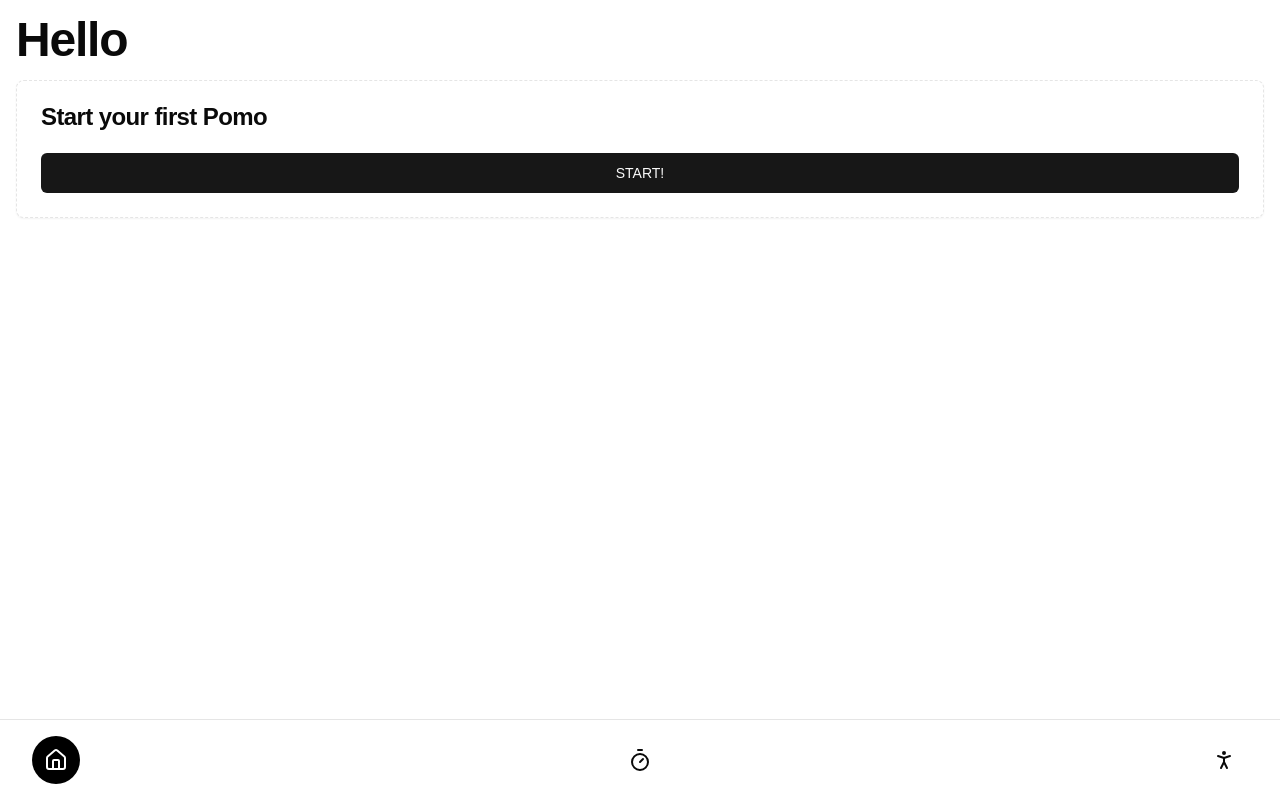
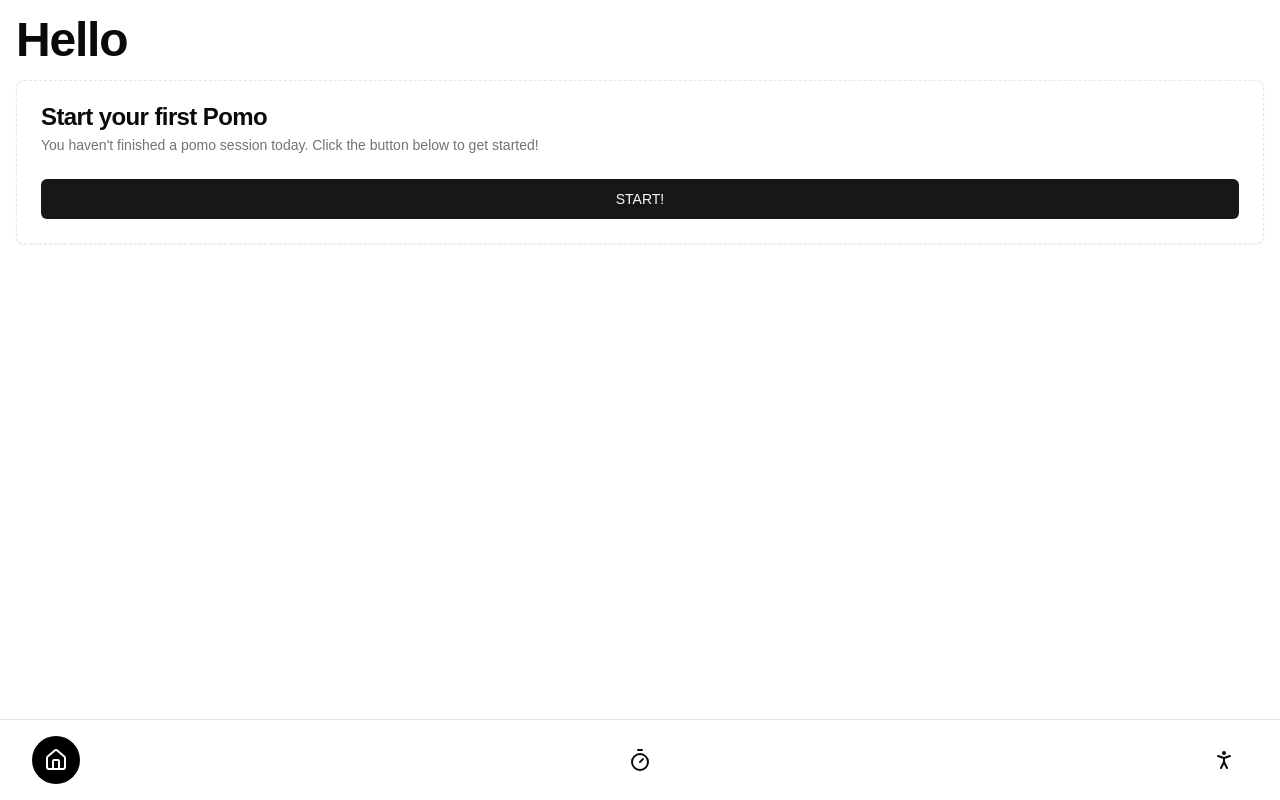
Before and after one commit to FinnKuiper/pomonext, a Next.js app: page /dashboard in a window 1280 px wide. Built offline with nearby package versions, Linux system fonts and the light colour scheme; no server answers; the database is empty.

Commit message:
refactor HomePomoCard component; update import paths and enhance button functionality with navigation links; adjust layout for improved height handling in main and timer pages

```diff
--- a/src/components/app/HomePomoCard.tsx
+++ b/src/app/(app)/dashboard/_components/HomePomoCard.tsx
@@ -6,10 +6,11 @@ import {
   CardFooter,
   CardHeader,
   CardTitle,
-} from "../ui/card";
-import { Button } from "../ui/button";
+} from "../../../../components/ui/card";
+import { Button } from "../../../../components/ui/button";
 import { auth } from "@/auth";
 import PomoStats from "@/models/PomoStats";
+import Link from "next/link";
 
 export default async function HomePomoCard() {
   const session = await auth();
@@ -24,9 +25,15 @@ export default async function HomePomoCard() {
       <Card className="w-full border-dashed">
         <CardHeader>
           <CardTitle>Start your first Pomo</CardTitle>
+          <CardDescription>
+            You haven&apos;t finished a pomo session today. Click the button
+            below to get started!
+          </CardDescription>
         </CardHeader>
         <CardFooter>
-          <Button className="w-full">START!</Button>
+          <Button className="w-full" asChild>
+            <Link href="/timer">START!</Link>
+          </Button>
         </CardFooter>
       </Card>
     );
@@ -64,7 +71,9 @@ export default async function HomePomoCard() {
         </div>
       </CardContent>
       <CardFooter>
-        <Button className="w-full">Continue</Button>
+        <Button asChild className="w-full">
+          <Link href="/timer">Continue</Link>
+        </Button>
       </CardFooter>
     </Card>
   );
--- a/src/app/(app)/dashboard/page.tsx
+++ b/src/app/(app)/dashboard/page.tsx
@@ -1,5 +1,5 @@
 import { auth } from "@/auth";
-import HomePomoCard from "@/components/app/HomePomoCard";
+import HomePomoCard from "@/app/(app)/dashboard/_components/HomePomoCard";
 import React from "react";
 
 export default async function Dashboard() {
--- a/src/app/(app)/layout.tsx
+++ b/src/app/(app)/layout.tsx
@@ -8,7 +8,7 @@ export default async function layout({
   await connectDB();
   return (
     <>
-      <main className="p-4">{children}</main>
+      <main className="p-4 h-full">{children}</main>
       <NavBar />
     </>
   );
--- a/src/app/(app)/timer/page.tsx
+++ b/src/app/(app)/timer/page.tsx
@@ -10,7 +10,7 @@ export const metadata: Metadata = {
 
 export default function TimerPage() {
   return (
-    <div className="flex justify-center items-center h-screen">
+    <div className="flex justify-center items-center h-full">
       <Head>
         <title>Timer</title>
       </Head>
```
